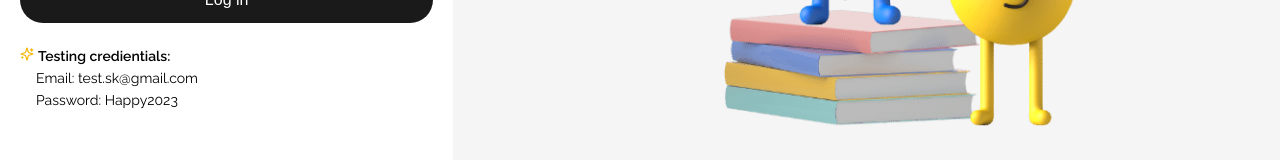
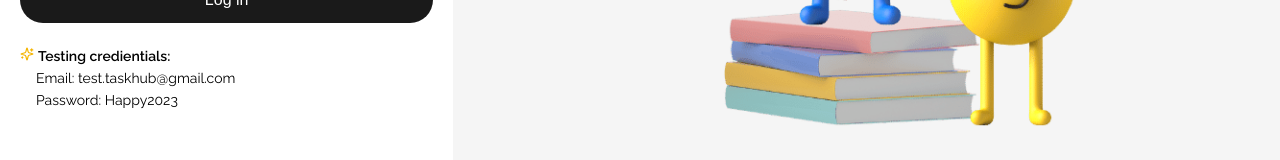
Before and after one commit to sk-phan/project-task-management, a React (Create React App) app in the folder front-end/: page / in a window 1280 px wide. Shown: the part 461-621 px from the top of the page. Built offline with nearby package versions, Linux system fonts and the light colour scheme.

Commit message:
update email

```diff
--- a/front-end/src/views/LoginView.tsx
+++ b/front-end/src/views/LoginView.tsx
@@ -71,7 +71,7 @@ const LoginView = () => {
                             <LuSparkles className='star-icon'/>
                             Testing credientials:
                         </p>
-                        <span>Email: test.sk@gmail.com</span>
+                        <span>Email: test.taskhub@gmail.com</span>
                         <span>Password: Happy2023</span>
                     </div>
                 </form>
```
